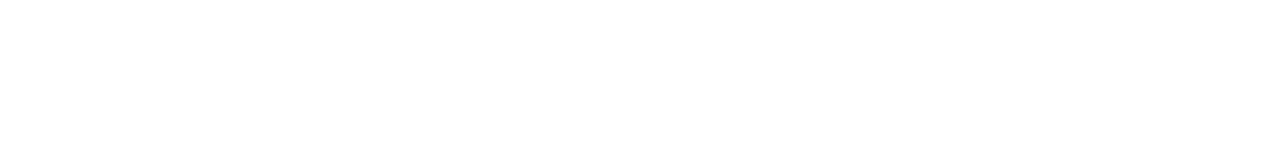
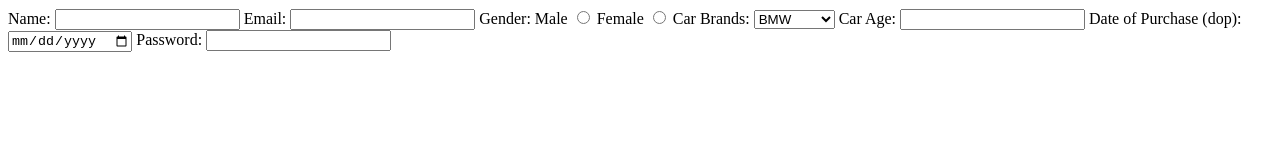
Before and after one commit to acciojob/car-insurance-form-Vinayak2357, a website: page main.html in a window 1280 px wide. Drawn offline with Linux system fonts and the light colour scheme.

Commit message:
created a submission

```diff
--- a/main.html
+++ b/main.html
@@ -7,9 +7,38 @@
 </head>
 
 <body>
-	<!-- the entire body must be written by student -->
-    <script type="text/javascript" src="./script.js">
-</script>
+   <form method="post">
+	   <label for="name">Name:</label>
+	   <input type="text" id="name" required>
+
+	   <label for="email">Email:</label>
+	   <input type="email" id="email" required>
+
+       <label>Gender:</label>
+	   <label for="gender_m">Male</label>
+	   <input type="radio" name="gender" id="gender_m" required>
+	   <label for="gender_f">Female</label>
+	   <input type="radio" name="gender" id="gender_f" required>
+
+	   <label for="cars">Car Brands:</label>
+	   <select name="car" id="cars">
+		   <option value="BMW">BMW</option>
+		   <option value="Audi">Audi</option>
+		   <option value="Mercedes">Mercedes</option>
+	   </select>
+
+	   <label for="carage">Car Age:</label>
+	   <input type="number" id="carage">
+
+	   <label for="dop">Date of Purchase (dop):</label>
+	   <input type="date" id="dop" required>
+
+	   <label for="password">Password:</label>
+	   <input type="password" id="password" required>
+
+
+
+   </form>
 
 </body>
 
```
